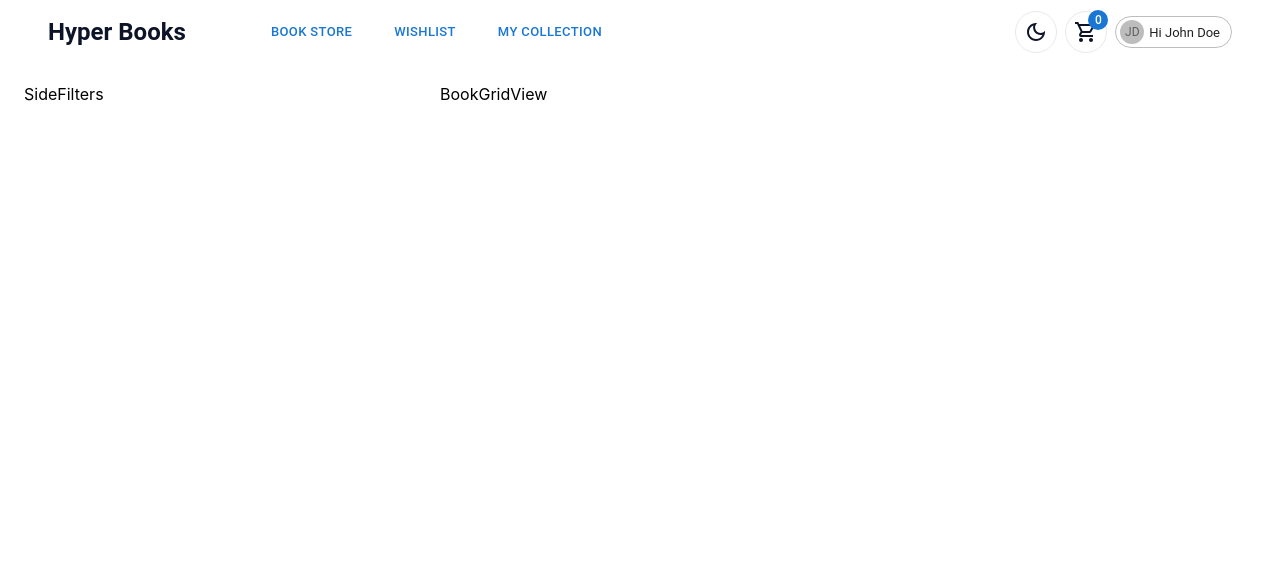
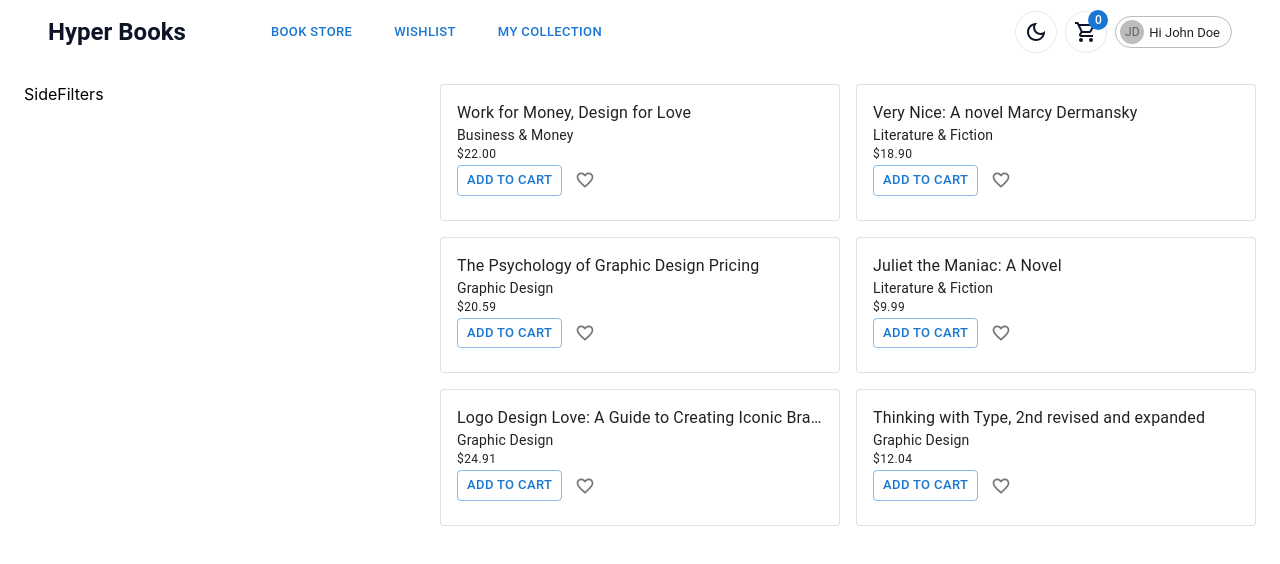
Before and after one commit to Jon-Felipe/hyperbooks, a React (Vite) app: page / in a window 1280 px wide. Shown: the top 564 px of the page. Built offline with nearby package versions, Linux system fonts and the light colour scheme.

Commit message:
displaying books in grid view

```diff
--- a/src/components/BookGridView.tsx
+++ b/src/components/BookGridView.tsx
@@ -1,7 +1,43 @@
-type Props = {};
+// mui
+import Grid from '@mui/material/Grid';
+import Card from '@mui/material/Card';
+import CardContent from '@mui/material/CardContent';
+import Typography from '@mui/material/Typography';
+import Button from '@mui/material/Button';
+import IconButton from '@mui/material/IconButton';
+import FavoriteBorderOutlinedIcon from '@mui/icons-material/FavoriteBorderOutlined';
 
-function BookGridView({}: Props) {
-  return <div>BookGridView</div>;
+// extra
+import { dummy_books } from '../utils/constants';
+
+function BookGridView() {
+  return (
+    <Grid container spacing={2}>
+      {dummy_books.map((book) => (
+        <Grid key={book.id} item xs={12} md={6}>
+          <Card variant='outlined'>
+            <CardContent>
+              <Typography variant='body1' component='h3' noWrap>
+                {book.name}
+              </Typography>
+              <Typography variant='body2' component='p'>
+                {book.category}
+              </Typography>
+              <Typography variant='caption' component='p'>
+                ${book.price.toFixed(2)}
+              </Typography>
+              <Button variant='outlined' size='small'>
+                Add To Cart
+              </Button>
+              <IconButton size='small' sx={{ ml: 1 }}>
+                <FavoriteBorderOutlinedIcon fontSize='small' />
+              </IconButton>
+            </CardContent>
+          </Card>
+        </Grid>
+      ))}
+    </Grid>
+  );
 }
 
 export default BookGridView;
```
